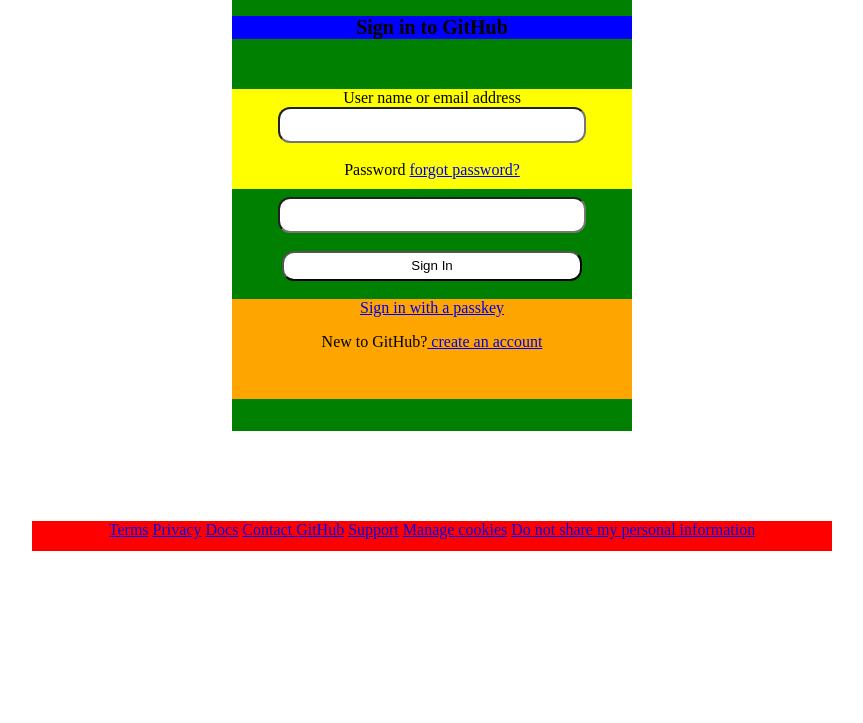
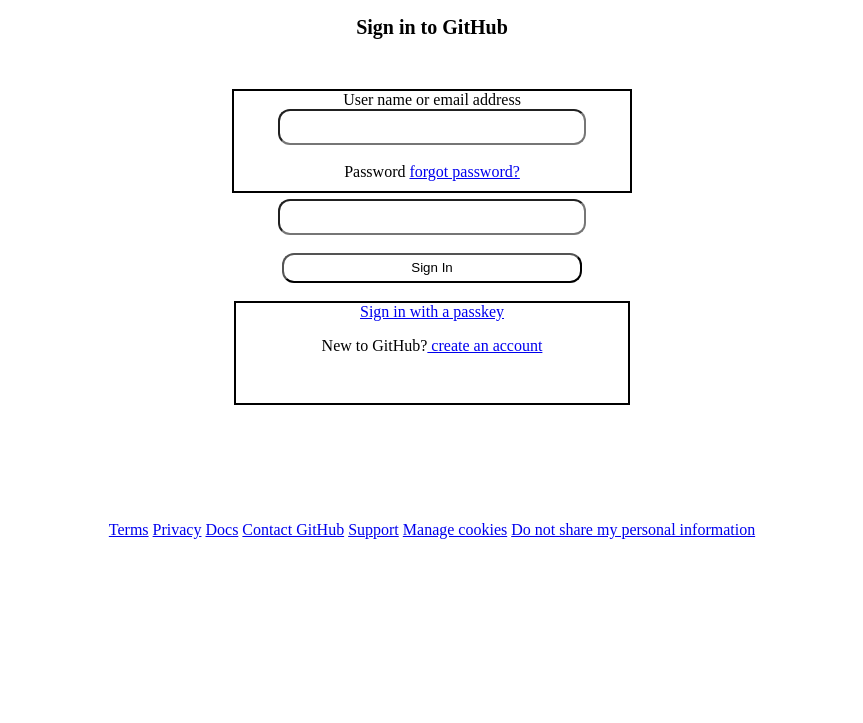
Before and after one commit to LaShenaButler/ghclone, a plain HTML site: page index.html in a window 1280 px wide. Shown: the part 77-800 px from the top of the page, without its empty margins (208-1071 px from the left). Drawn offline with Linux system fonts and the light colour scheme.

Commit message:
still making changes to style

```diff
--- a/index.html
+++ b/index.html
@@ -6,7 +6,7 @@
 
     <style>
 
-        body {image-align:center; text-align:center;}
+        body {image-align:center; text-align:center; }
 
         main{
             /* center the main element */
@@ -15,40 +15,33 @@
             /* add width so that margin auto works */
             width: 400px;
 
-            /* temporary, add background color so i can see*/
-            background-color: green;
 
             /* temporary, add height so i can see*/
             height: 500px;
         }
         img{
-            /* temporary, add background color so i can see */
 
-            background-color: pink;
 
             /* temporary, add height so i can see*/
             height: 50px;
             width: 85px;}
         h1{
-            /* temporary, add background color so i can see */
 
-            background-color: blue;
-            /* center the h1 element */
 
             /* temporary, add font size so i can see*/
             font-size: 20px;
         }
         form{
-            /* temporary, add background color so i can see */
 
-            background-color: yellow;
+
+			/* add a border */
+			border: 2px solid black;
 
             /* temporary, add height so i can see*/
             height: 100px;
 
-            /* add bubble effect */
-            display: block;
         }
+
         input{
            /* I want rounded border */
            border-radius: 12px;
@@ -61,20 +54,21 @@
             /* temporary, add width so i can see*/
             width: 300px;
         }
-        label{
 
-            /* temporary, add alignment so i can see*/
-            text-align: left;
-        }
+
+
 
 
         section{
-            /* temporary, add background color so i can see */
-
-            background-color: orange;
 
             /* temporary, add height so i can see*/
             height: 100px;
+
+			/* add a border */
+			border: 2px solid black;
+
+			/* temporary, add alignment so i can see*/
+			text-align: center;
         }
         footer{
             /* center the main element */
@@ -83,8 +77,7 @@
             /* add width so that margin auto works */
             width: 800px;
 
-            /* temporary, add background color so i can see*/
-            background-color: red;
+
 
             /* temporary, add height so i can see*/
             height: 30px;
```
